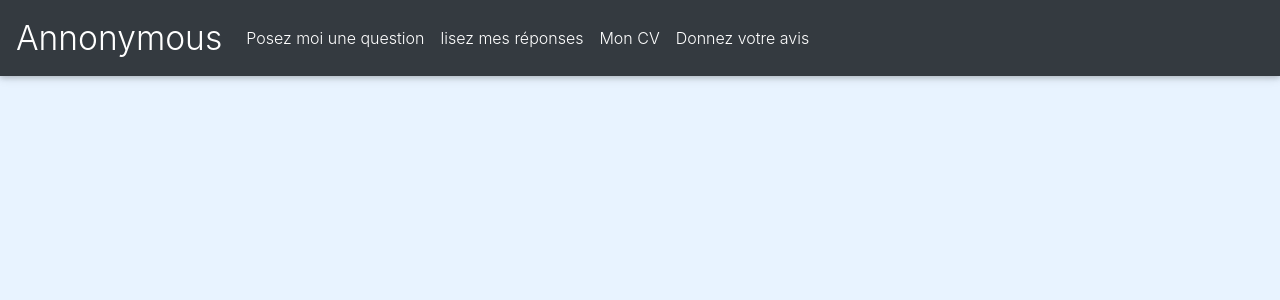
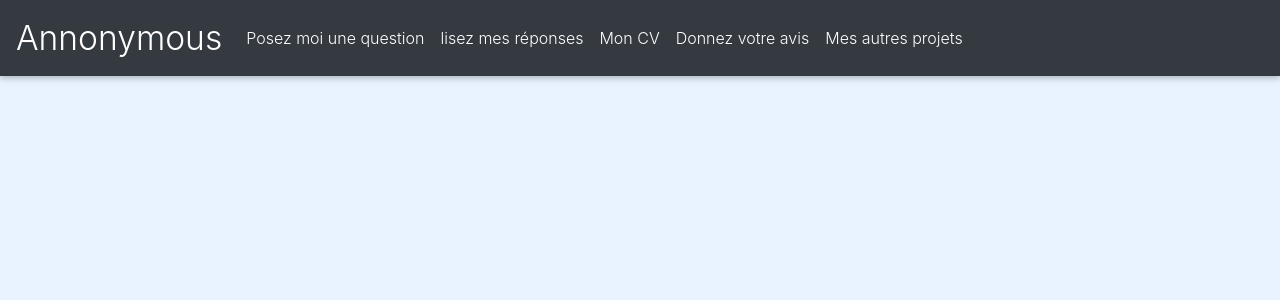
Before and after one commit to hermanno18/anonumous, a Symfony app: template templates/base.html.twig in a window 1280 px wide. Shown: the top 300 px of the page. Run offline with Twig, Linux system fonts and the light colour scheme; the template is opened without the code that fills it, so the values that code supplies are empty; some libraries are stand-ins or nearby versions.

Commit message:
make it better

```diff
--- a/templates/base.html.twig
+++ b/templates/base.html.twig
@@ -50,6 +50,9 @@
                   <li class="nav-item">
                     <a class="nav-link"  onclick=" alert('Cette partie de l\'application est encore en développement, mais en attendant, pouvez me donner vos avis comme une question \n je vous promet de toutes les lires !');" >Donnez votre avis</a>
                   </li>
+                  <li class="nav-item">
+                    <a class="nav-link"  onclick=" alert('Cette partie de l\'application est encore en développement, mais en attendant, pouvez me donner vos avis comme une question \n je vous promet de toutes les lires !');" >Mes autres projets</a>
+                  </li>
                 </ul>
               </div>
             </nav>
```
